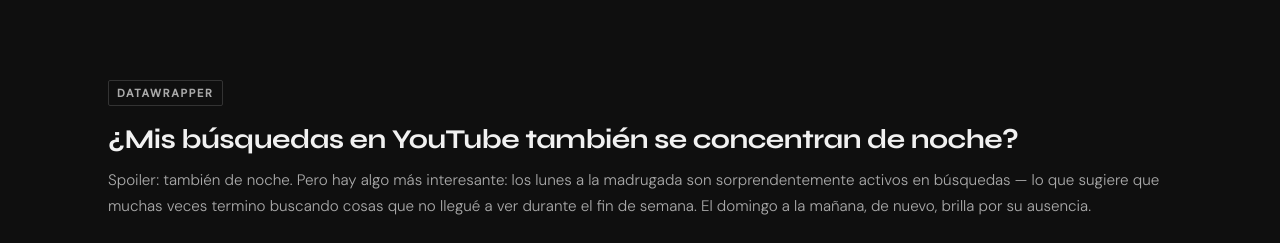
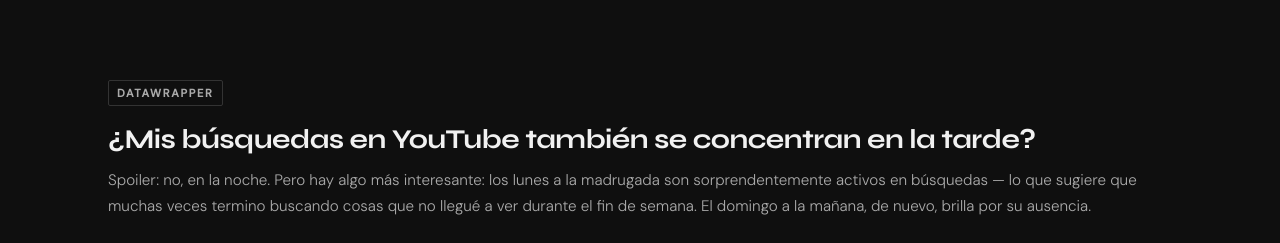
Before and after one commit to JuanRipoll27/infovis, a plain HTML site: page tp1-youtube/indexV2.html in a window 1280 px wide. Shown: the part 1593-1836 px from the top of the page. Drawn offline with Linux system fonts and the light colour scheme; a script that the page names is missing.

Commit message:
Update indexV2.html

```diff
--- a/tp1-youtube/indexV2.html
+++ b/tp1-youtube/indexV2.html
@@ -414,9 +414,9 @@
     <div class="chart-block reveal">
       <div class="chart-header">
         <span class="tool-badge">DataWrapper</span>
-        <h2>¿Mis búsquedas en YouTube también se concentran de noche?</h2>
+        <h2>¿Mis búsquedas en YouTube también se concentran en la tarde?</h2>
         <p class="chart-note">
-          Spoiler: también de noche. Pero hay algo más interesante: los lunes a la madrugada
+          Spoiler: no, en la noche. Pero hay algo más interesante: los lunes a la madrugada
           son sorprendentemente activos en búsquedas — lo que sugiere que muchas veces
           termino buscando cosas que no llegué a ver durante el fin de semana.
           El domingo a la mañana, de nuevo, brilla por su ausencia.
```
